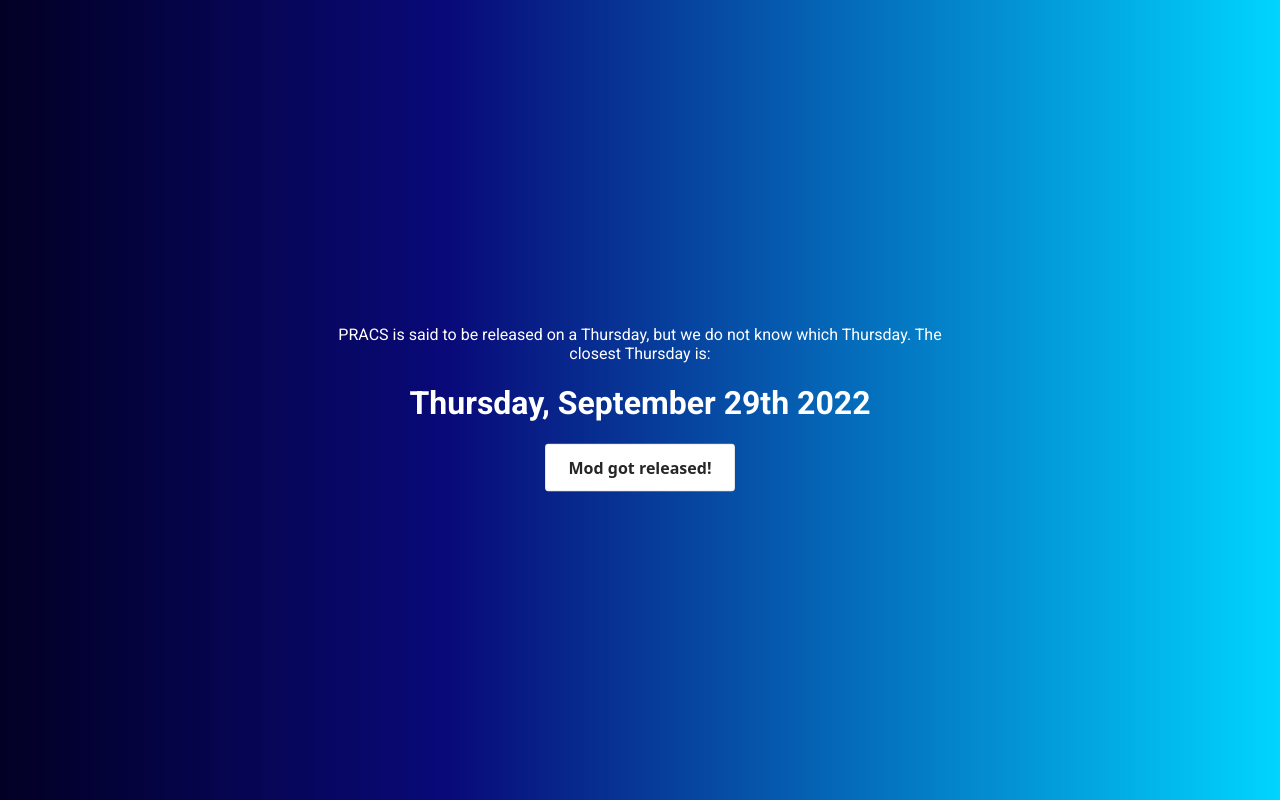
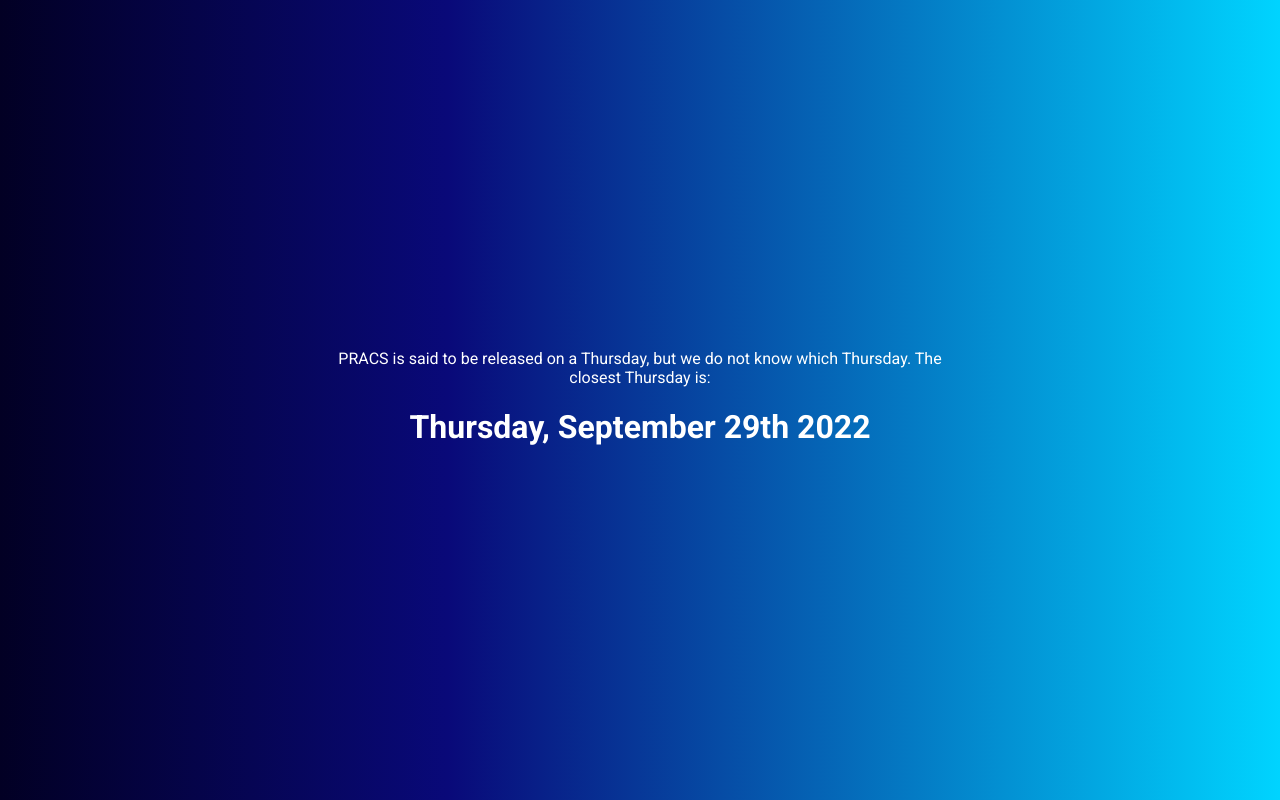
Before and after one commit to MrKaish/MrKaish.github.io, a plain HTML site: page index.html in a window 1280 px wide. Drawn offline with Linux system fonts and the light colour scheme.

Commit message:
Update index.html

```diff
--- a/index.html
+++ b/index.html
@@ -7,64 +7,45 @@
     <script src="moment.js"></script>
     <script src="jquery-3.6.0.min.js"></script>
     <link href='http://fonts.googleapis.com/css?family=Roboto:400,100,100italic,300,300italic,400italic,500,500italic,700,700italic,900italic,900' rel='stylesheet' type='text/css'>
-
     <title>Project RACS Release Countdown</title>
   </head>
   <body>
-    <div class ="center">
+    <div class="center">
       <p>PRACS is said to be released on a Thursday, but we do not know which Thursday. The closest Thursday is: </p>
       <h1 id="time"></h1>
-        <h2 id="timeB"></h1>
-
-        <button class="button-6" onclick="insertPW()">Mod got released!</button>
-
-
+      <h2 id="timeB">
+        </h1>
     </div>
     <script>
-
       var pw;
       var isReleased = false;
       var thursday = moment("29/09/2022", "DD MM YYYY");
       var thursdayCalc = moment("29/09/2022", "DD MM YYYY");
       var CurrentDate = moment()
-        if (isReleased== false && moment(CurrentDate).isSameOrAfter(thursdayCalc) ){
-            thursday=moment().add(7, 'days');
+      if (isReleased == false && moment(CurrentDate).isSameOrAfter(thursdayCalc)) {
+        thursday = moment().add(7, 'days');
       }
       document.getElementById("time").innerHTML = moment(thursday).format("dddd, MMMM Do YYYY");
-        var pw = "S0uNd165"
-        function insertPW() {
-            let text;
-            let password = prompt("Please enter the Release password:");
-
-            if (password == null || password == "") {
-                text = "User cancelled the prompt.";
-            } else if (password != pw){
-                prompt("Wrong PW, try again:");
-            }else {
-            isReleased=true;
-            }
-
-}
     </script>
   </body>
   <style>
-    body{
-        background: rgb(2,0,36);
-background: linear-gradient(90deg, rgba(2,0,36,1) 0%, rgba(9,9,121,1) 35%, rgba(0,212,255,1) 100%);
+    body {
+      background: rgb(2, 0, 36);
+      background: linear-gradient(90deg, rgba(2, 0, 36, 1) 0%, rgba(9, 9, 121, 1) 35%, rgba(0, 212, 255, 1) 100%);
       font-family: 'Roboto';
       color: white;
+    }
 
-    }
-    .center{
-        position: fixed; /* or absolute */
+    .center {
+      position: fixed;
+      /* or absolute */
       top: 50%;
       left: 50%;
       /* bring your own prefixes */
       transform: translate(-50%, -50%);
       text-align: center;
+    }
 
-
-    }
     .button-6 {
       align-items: center;
       background-color: #FFFFFF;
@@ -75,7 +56,7 @@ color: white;
       color: rgba(0, 0, 0, 0.85);
       cursor: pointer;
       display: inline-flex;
-  font-family: system-ui,-apple-system,system-ui,"Helvetica Neue",Helvetica,Arial,sans-serif;
+      font-family: system-ui, -apple-system, system-ui, "Helvetica Neue", Helvetica, Arial, sans-serif;
       font-size: 16px;
       font-weight: 600;
       justify-content: center;
```
Lines whose indentation alone changed are shown as unchanged.
